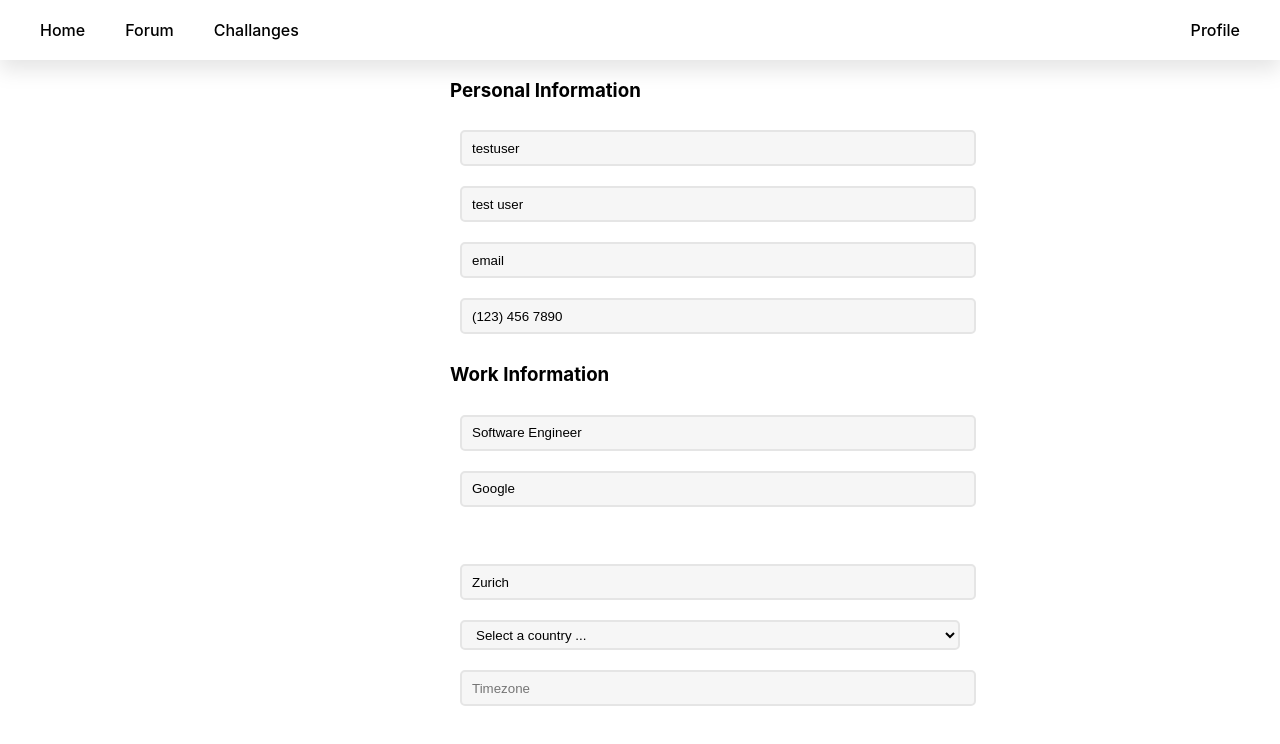
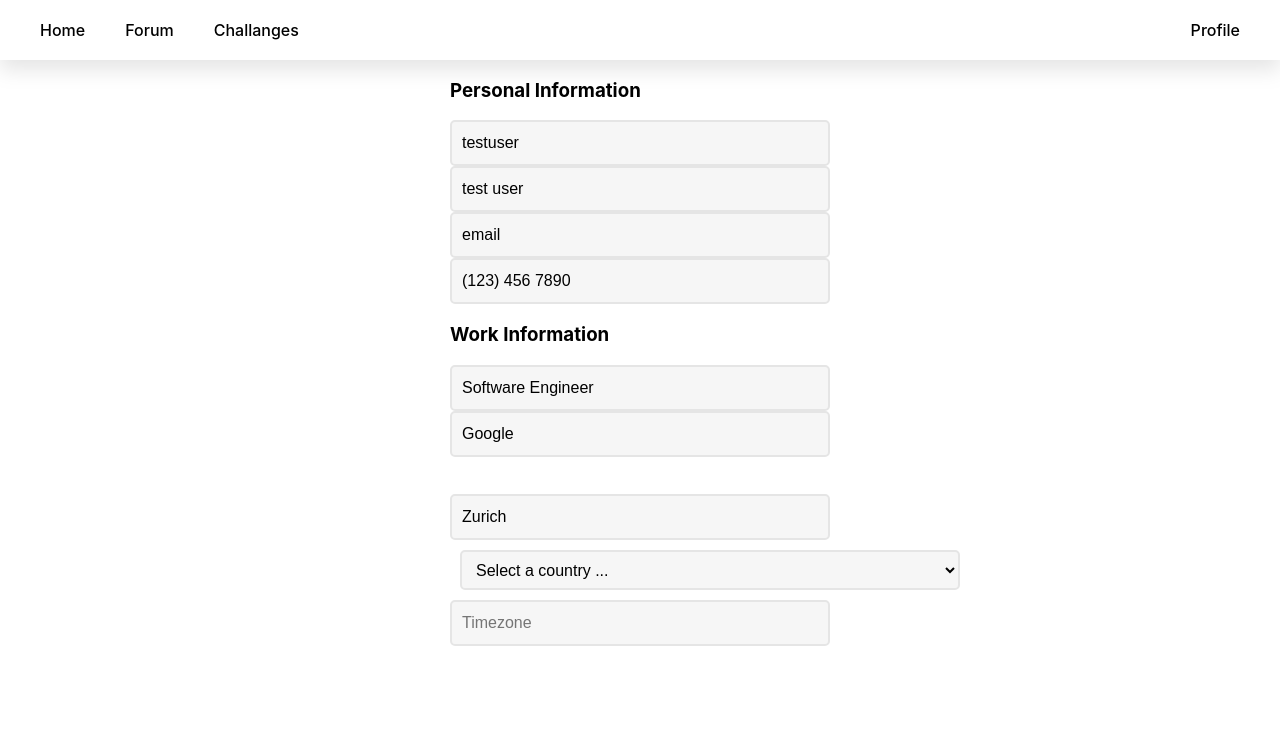
Before and after one commit to ZaqSD/spacecoding, a React (Create React App) app in the folder frontend/: page /profile in a window 1280 px wide. Shown: the top 744 px of the page. Built offline with nearby package versions, Linux system fonts and the light colour scheme.

Commit message:
Clean css up

```diff
--- a/frontend/src/App.css
+++ b/frontend/src/App.css
@@ -1,7 +1,10 @@
 :root {
     --color-primary-blue: rgba(45, 50, 125, 1.0);
-    --color-primary-blue-shadow: rgba(45, 50, 125, 0.4);
+    --color-primary-blue-shadow: rgba(45, 50, 125, 0.5);
     --color-primary-blue-hover: #42478a;
+    --color-primary-green:#00a251;
+    --color-primary-green-hover: #00b45a;
+    --color-shadow: rgba(230, 248, 239, 0.4);
   }
 
 ul {
@@ -24,15 +27,6 @@ ul {
 
 .button:hover{
     transition: background-color 125ms ease-in;
-}
-.buttonUpload {
-    background-color: rgb(0, 180, 90);
-
-    margin-top: 20px;
-}
-
-.buttonUpload:hover {
-    background-color: rgb(0, 150, 70);
 }
 
 .forumPost {
@@ -141,20 +135,97 @@ ul {
 }
 
 .profile-edit-input {
-    height: 30px;
     min-width: 500px;
+    margin: 10px;
+}
+
+.profile-edit-input:hover {
+    transition: border-color 200ms ease-out;
+    border-color: #B7B7B7;
+}
+
+.textfield {
+    transition: border-color 200ms ease-out;
+    font-size: 16px;
+    height: 40px;
     border-radius: 5px;
     border-color: #E5E5E5;
     border-width: 2px;
     background-color: #F6F6F6;
     border-style: solid;
     padding-left: 10px;
-    margin: 10px;
+    width:100%;
 }
 
-.profile-edit-input:hover {
+.textfield:hover {
     transition: border-color 200ms ease-out;
     border-color: #B7B7B7;
+}
+
+#forum-btn-createPost {
+    transition: background-color 200ms ease-out;
+    transition: filter 200ms ease-out;
+    background-color: var(--color-primary-green);
+    height: 40px;
+    margin-top: 20px;
+}
+
+#forum-btn-createPost:hover {
+    transition: background-colr 200ms ease-out;
+    transition: filter 200ms ease-out;
+    background-color: var(--color-primary-green-hover);
+    filter: drop-shadow(0px 5px 5px #BDBDBD);
+}
+
+#forum-createDialog{
+    padding: 25px;
+}
+
+#forum-createDialog h1{
+    margin-top: 0px;
+}
+
+#forum-createDialog input{
+    margin-top: 10px;
+    margin-bottom: 10px;
+    min-width: 500px;
+}
+
+#forum-createDialog button {
+    margin-top: 10px;
+    height: 40px;
+}
+#forum-createDialog #btn-post{
+    transition: background-color 200ms ease-out;
+    transition: filter 200ms ease-out;
+    background-color: var(--color-primary-blue);
+    font-weight: 600;
+    min-width: 20%;
+    margin-right:20px;
+}
+
+#forum-createDialog #btn-post:hover {
+    transition: background-color 200ms ease-out;
+    transition: filter 200ms ease-out;
+    background-color: var(--color-primary-blue-hover);
+    filter: drop-shadow(0px 8px 8px var(--color-primary-blue-shadow));
+}
+
+#forum-createDialog #btn-cancel{
+    transition: background-color 200ms ease-out;
+    transition: filter 200ms ease-out;
+    background-color: #E5E5E5;
+    color: black;
+    font-weight: 500;
+    min-width: 20%;
+    margin-right:25px;
+}
+
+#forum-createDialog #btn-cancel:hover {
+    transition: background-color 200ms ease-out;
+    transition: filter 200ms ease-out;
+    background-color: #D2D2D2;
+    filter: drop-shadow(0px 5px 5px #D2D2D2);
 }
 
 #login-field {
@@ -210,7 +281,7 @@ ul {
     transition: background-color 200ms ease-out;
     transition: filter 200ms ease-out;
     background-color: var(--color-primary-blue-hover);
-    filter: drop-shadow(0px 8px 8px var(--color-primary-blue-shadow));
+    filter: drop-shadow(0px 5px 5px var(--color-primary-blue-shadow));
 }
 
 #login-field #btn-register {
--- a/frontend/src/components/CountryDropdown.tsx
+++ b/frontend/src/components/CountryDropdown.tsx
@@ -2,7 +2,11 @@ import "../App.css";
 
 export default function CountryDropdown() {
   return (
-    <select name="country" className="profile-edit-input" id="country">
+    <select
+      name="country"
+      className="textfield profile-edit-input"
+      id="country"
+    >
       <option value="0" label="Select a country ... " selected>
         Select a country ...{" "}
       </option>
--- a/frontend/src/components/CreatePostDialog.tsx
+++ b/frontend/src/components/CreatePostDialog.tsx
@@ -2,13 +2,11 @@ import * as React from "react";
 
 import { Col, Container, Row } from "react-grid-system";
 
-import { Button } from "@mui/material";
 import Dialog from "@mui/material/Dialog";
-import { Padding } from "@mui/icons-material";
 
 export interface CreatePostDialogProps {
   open: boolean;
-  handleDialog: React.MouseEventHandler<HTMLAnchorElement>;
+  handleDialog: React.MouseEventHandler<HTMLButtonElement>;
   create: () => void;
 }
 
@@ -21,25 +19,31 @@ export default function SimpleDialog(props: CreatePostDialogProps) {
 
   return (
     <Dialog open={props.open}>
-      <Row>
-        <h1>Create new Post</h1>
-        <Col>
+      <div id="forum-createDialog">
+        <Container>
           <Row>
-            <input className="profile-edit-input" placeholder="Title"></input>
+            <h1>Create new Post</h1>
           </Row>
           <Row>
-            <input className="profile-edit-input" placeholder="Content"></input>
+            <input className="textfield" placeholder="Title"></input>
           </Row>
           <Row>
-            <a className="button buttonUpload" onClick={handleSubmit}>
+            <input className="textfield" placeholder="Content"></input>
+          </Row>
+          <Row>
+            <button className="button" id="btn-post" onClick={handleSubmit}>
               Post
-            </a>
-            <a className="button buttonUpload" onClick={props.handleDialog}>
+            </button>
+            <button
+              className="button"
+              id="btn-cancel"
+              onClick={props.handleDialog}
+            >
               Cancel
-            </a>
+            </button>
           </Row>
-        </Col>
-      </Row>
+        </Container>
+      </div>
     </Dialog>
   );
 }
--- a/frontend/src/views/Forum.tsx
+++ b/frontend/src/views/Forum.tsx
@@ -62,7 +62,8 @@ export default function Forum() {
               </Col>
               <Col lg={2}>
                 <button
-                  className="button buttonUpload"
+                  className="button"
+                  id="forum-btn-createPost"
                   onClick={handleCreatePost}
                 >
                   Create Post
--- a/frontend/src/views/Profile.tsx
+++ b/frontend/src/views/Profile.tsx
@@ -30,28 +30,28 @@ export default function Profile() {
             </Row>
             <Row>
               <input
-                className="profile-edit-input"
+                className="textfield"
                 placeholder="Username"
                 value={username != null ? username : ""}
               ></input>
             </Row>
             <Row>
               <input
-                className="profile-edit-input"
+                className="textfield"
                 placeholder="Full name"
                 value={pers_name != null ? pers_name : ""}
               ></input>
             </Row>
             <Row>
               <input
-                className="profile-edit-input"
+                className="textfield"
                 placeholder="E-Mail"
                 value={pers_email != null ? pers_email : ""}
               ></input>
             </Row>
             <Row>
               <input
-                className="profile-edit-input"
+                className="textfield"
                 placeholder="Phonenumber"
                 value={pers_phonenumber != null ? pers_phonenumber : ""}
               ></input>
@@ -61,14 +61,14 @@ export default function Profile() {
             </Row>
             <Row>
               <input
-                className="profile-edit-input"
+                className="textfield"
                 placeholder="Position"
                 value={biz_position != null ? biz_position : ""}
               ></input>
             </Row>
             <Row>
               <input
-                className="profile-edit-input"
+                className="textfield"
                 placeholder="Company"
                 value={biz_company != null ? biz_company : ""}
               ></input>
@@ -78,7 +78,7 @@ export default function Profile() {
             </Row>
             <Row>
               <input
-                className="profile-edit-input"
+                className="textfield"
                 placeholder="City"
                 value={loc_city != null ? loc_city : ""}
               ></input>
@@ -87,10 +87,7 @@ export default function Profile() {
               <CountryDropdown />
             </Row>
             <Row>
-              <input
-                className="profile-edit-input"
-                placeholder="Timezone"
-              ></input>
+              <input className="textfield" placeholder="Timezone"></input>
             </Row>
           </Col>
         </Row>
```
